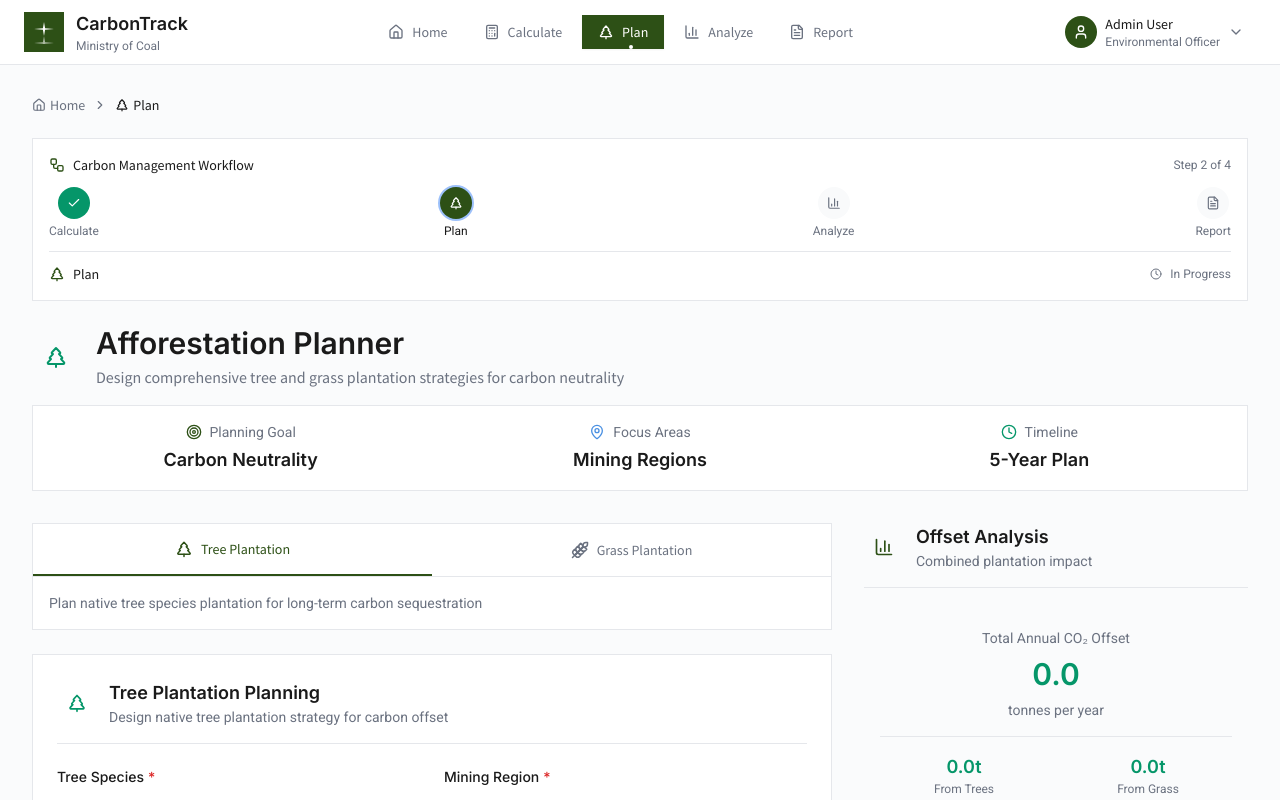
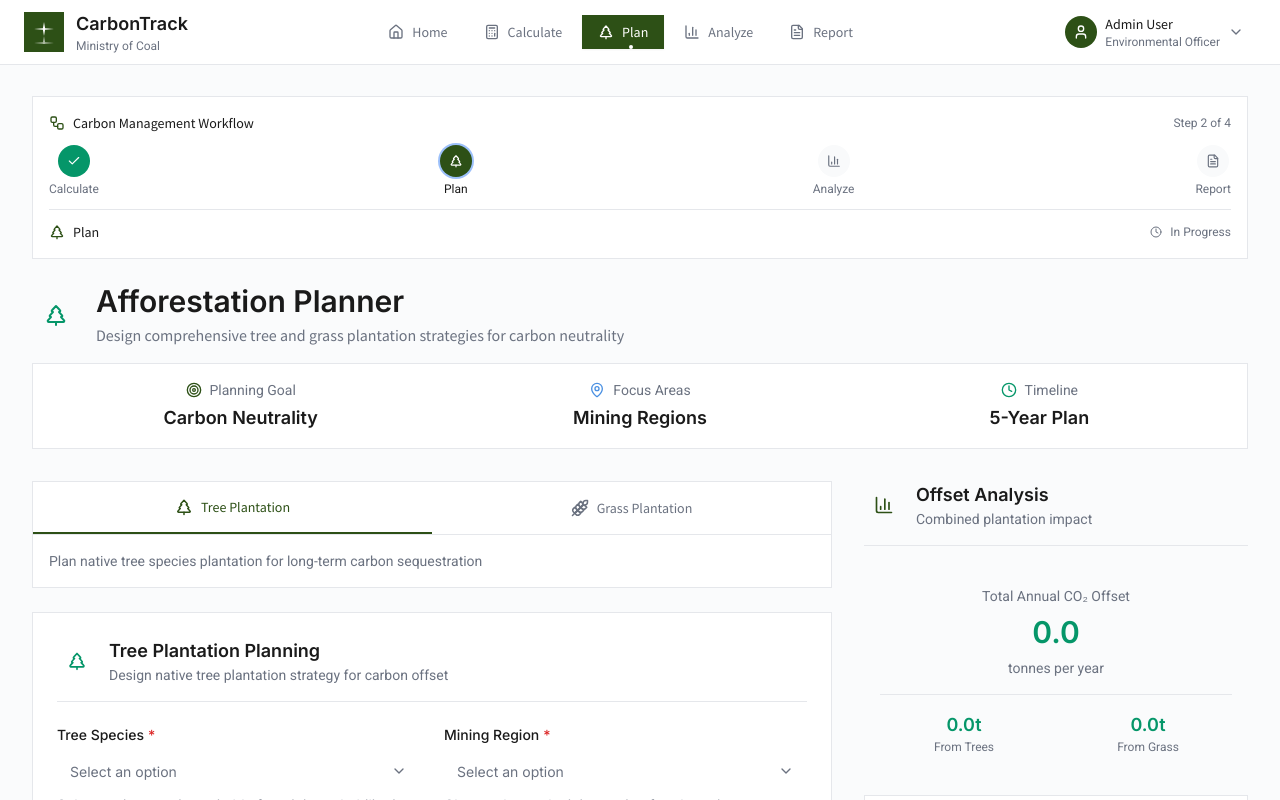
Before and after one commit to AdhishMagic/CarbonTrack, a React (Vite) app: page /afforestation-planner in a window 1280 px wide. Shown: the top 800 px of the page. Built offline with nearby package versions, Linux system fonts and the light colour scheme.

Commit message:
Remove Breadcrumb from all pages and delete component

```diff
--- a/src/components/ui/Breadcrumb.jsx
+++ /dev/null
@@ -1,40 +0,0 @@
-import React from 'react';
-import { Link, useLocation } from 'react-router-dom';
-import Icon from '../AppIcon';
-
-const Breadcrumb = () => {
-  const location = useLocation();
-
-  const routeMap = {
-    '/home-dashboard': { label: 'Home', icon: 'Home' },
-    '/emission-calculator': { label: 'Calculate', icon: 'Calculator' },
-    '/afforestation-planner': { label: 'Plan', icon: 'TreePine' },
-    '/carbon-gap-analysis-dashboard': { label: 'Analyze', icon: 'BarChart3' },
-    '/reports-compliance': { label: 'Report', icon: 'FileText' }
-  };
-
-  const currentRoute = routeMap?.[location.pathname];
-
-  if (!currentRoute || location.pathname === '/home-dashboard') {
-    return null;
-  }
-
-  return (
-    <nav className="flex items-center space-x-2 text-sm font-body mb-6" aria-label="Breadcrumb">
-      <Link
-        to="/home-dashboard"
-        className="flex items-center space-x-1 text-muted-foreground hover:text-foreground transition-colors duration-150"
-      >
-        <Icon name="Home" size={14} />
-        <span>Home</span>
-      </Link>
-      <Icon name="ChevronRight" size={14} className="text-muted-foreground" />
-      <div className="flex items-center space-x-1 text-foreground font-medium">
-        <Icon name={currentRoute?.icon} size={14} />
-        <span>{currentRoute?.label}</span>
-      </div>
-    </nav>
-  );
-};
-
-export default Breadcrumb;
--- a/src/pages/afforestation-planner/index.jsx
+++ b/src/pages/afforestation-planner/index.jsx
@@ -1,6 +1,5 @@
 import React, { useState } from 'react';
 import Header from '../../components/ui/Header';
-import Breadcrumb from '../../components/ui/Breadcrumb';
 import ProgressIndicator from '../../components/ui/ProgressIndicator';
 import TreePlantationForm from './components/TreePlantationForm';
 import GrassPlantationForm from './components/GrassPlantationForm';
@@ -41,7 +40,7 @@ const AfforestationPlanner = () => {
       <Header />
       <main className="pt-16">
         <div className="max-w-7xl mx-auto px-4 sm:px-6 lg:px-8 py-8">
-          <Breadcrumb />
+          {/* Breadcrumb removed */}
           <ProgressIndicator />
 
           {/* Page Header */}
--- a/src/pages/carbon-gap-analysis-dashboard/index.jsx
+++ b/src/pages/carbon-gap-analysis-dashboard/index.jsx
@@ -1,6 +1,5 @@
 import React, { useState, useEffect } from 'react';
 import Header from '../../components/ui/Header';
-import Breadcrumb from '../../components/ui/Breadcrumb';
 import ProgressIndicator from '../../components/ui/ProgressIndicator';
 import SummaryCard from './components/SummaryCard';
 import EmissionVsOffsetChart from './components/EmissionVsOffsetChart';
@@ -190,7 +189,7 @@ const CarbonGapAnalysisDashboard = () => {
       <Header />
       <main className="pt-16">
         <div className="max-w-7xl mx-auto px-4 sm:px-6 lg:px-8 py-8">
-          <Breadcrumb />
+          {/* Breadcrumb removed */}
           <ProgressIndicator />
 
           {/* Page Header */}
--- a/src/pages/emission-calculator/index.jsx
+++ b/src/pages/emission-calculator/index.jsx
@@ -1,6 +1,5 @@
 import React, { useState, useEffect } from 'react';
 import Header from '../../components/ui/Header';
-import Breadcrumb from '../../components/ui/Breadcrumb';
 import ProgressIndicator from '../../components/ui/ProgressIndicator';
 import CalculationForm from './components/CalculationForm';
 import EmissionSummary from './components/EmissionSummary';
@@ -106,7 +105,7 @@ const EmissionCalculator = () => {
       <Header />
       <main className="pt-16">
         <div className="max-w-7xl mx-auto px-4 sm:px-6 lg:px-8 py-8">
-          <Breadcrumb />
+          {/* Breadcrumb removed */}
           <ProgressIndicator />
 
           {/* Page Header */}
--- a/src/pages/home-dashboard/index.jsx
+++ b/src/pages/home-dashboard/index.jsx
@@ -1,6 +1,5 @@
 import React from 'react';
 import Header from '../../components/ui/Header';
-import Breadcrumb from '../../components/ui/Breadcrumb';
 import ProgressIndicator from '../../components/ui/ProgressIndicator';
 import HeroSection from './components/HeroSection';
 import MetricsSummary from './components/MetricsSummary';
@@ -13,7 +12,7 @@ const HomeDashboard = () => {
       <Header />
       <main className="pt-16">
         <div className="max-w-7xl mx-auto px-4 lg:px-6 py-6">
-          <Breadcrumb />
+          {/* Breadcrumb removed */}
           <ProgressIndicator />
         </div>
 
--- a/src/pages/reports-compliance/index.jsx
+++ b/src/pages/reports-compliance/index.jsx
@@ -1,6 +1,5 @@
 import React, { useState } from 'react';
 import Header from '../../components/ui/Header';
-import Breadcrumb from '../../components/ui/Breadcrumb';
 import ProgressIndicator from '../../components/ui/ProgressIndicator';
 import ReportTemplatesSidebar from './components/ReportTemplatesSidebar';
 import ReportPreview from './components/ReportPreview';
@@ -47,7 +46,7 @@ const ReportsCompliance = () => {
 
       <main className="pt-16">
         <div className="container mx-auto px-4 lg:px-6 py-6">
-          <Breadcrumb />
+          {/* Breadcrumb removed */}
           <ProgressIndicator />
 
           {/* Page Header */}
```
